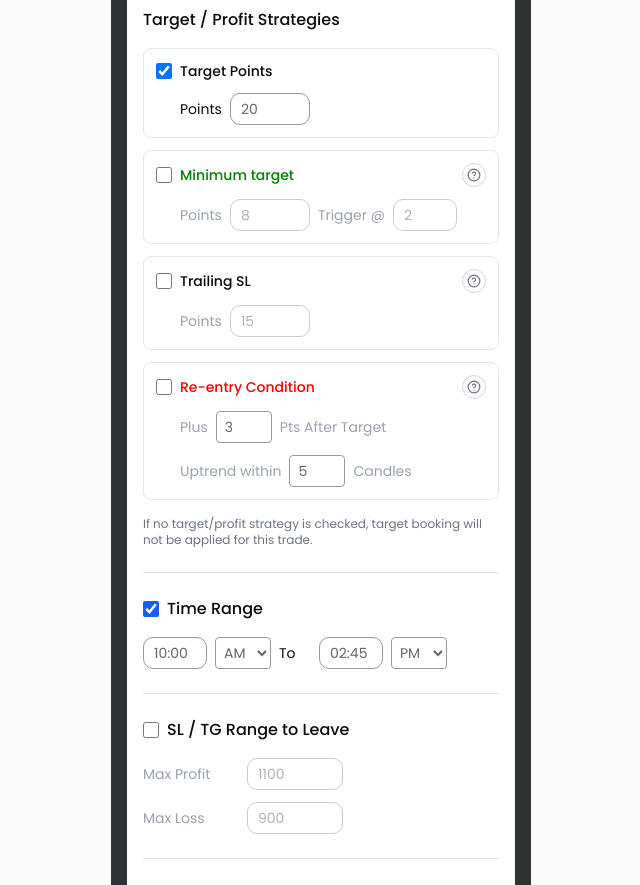
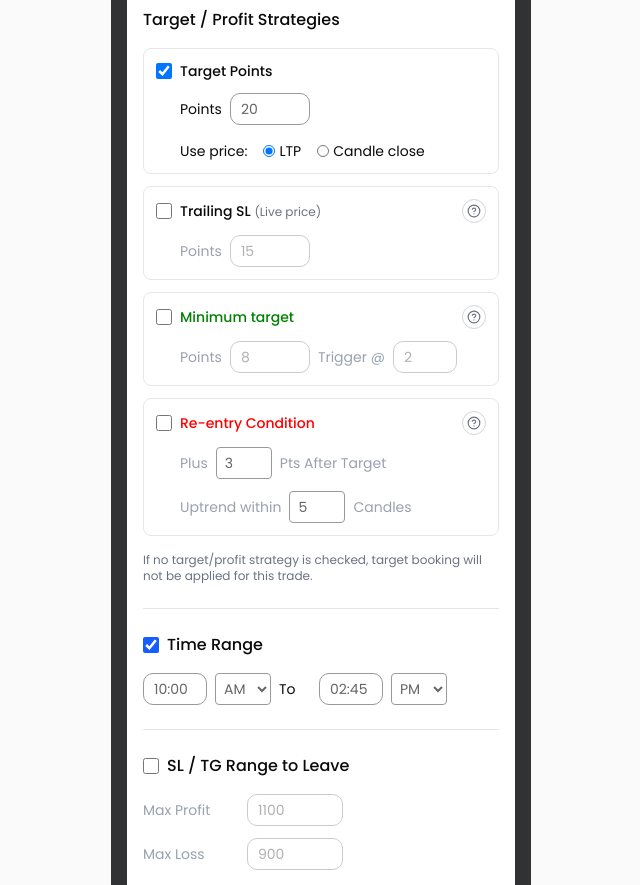
Before and after one commit to zureshm/dummytrade, a Next.js app: page /dummy/trade in a window 1280 px wide. Shown: the part 840-1725 px from the top of the page, without its empty margins (319-959 px from the left). Built offline with nearby package versions, Linux system fonts and the light colour scheme; no server answers.

Commit message:
target price option added

```diff
--- a/app/store/TradeStore.tsx
+++ b/app/store/TradeStore.tsx
@@ -1,6 +1,6 @@
 "use client";
 
-import React, { createContext, useContext, useCallback, useMemo, useRef, useState } from "react";
+import React, { createContext, useContext, useCallback, useRef, useState } from "react";
 
 type TradeSelection = {
   symbol: string;
@@ -19,11 +19,13 @@ export type WaitingTrade = {
   stopLossNumber: number;
   targetPointsEnabled: boolean;
   targetPoints: number;
+  targetMode: "live" | "candleClose";
   minToHoldEnabled: boolean;
   minToHold: number;
   minToHoldTrigger: number;
   trailingAfterTargetEnabled: boolean;
   trailingAfterTarget: number;
+  trailingMode: "live" | "candleClose";
   rangeEnabled: boolean;
   timeFrom: string;
   timeFromAmpm: string;
@@ -55,11 +57,13 @@ export type ActiveTrade = {
   stopLossNumber: number;
   targetPointsEnabled: boolean;
   targetPoints: number;
+  targetMode: "live" | "candleClose";
   minToHoldEnabled: boolean;
   minToHold: number;
   minToHoldTrigger: number;
   trailingAfterTargetEnabled: boolean;
   trailingAfterTarget: number;
+  trailingMode: "live" | "candleClose";
   trailingTrailActive: boolean;
   trailingHighWatermark?: number;
   rangeEnabled: boolean;
@@ -102,8 +106,10 @@ export type TradeHistoryItem = {
     stopLossNumberEnabled: boolean;
     targetPoints?: number;
     targetPointsEnabled: boolean;
+    targetMode?: "live" | "candleClose";
     trailingAfterTarget?: number;
     trailingAfterTargetEnabled: boolean;
+    trailingMode?: "live" | "candleClose";
     minToHold?: number;
     minToHoldEnabled: boolean;
     minToHoldTrigger?: number;
@@ -116,8 +122,10 @@ type TradeConfigSnapshotSource = {
   stopLossNumber: number;
   targetPointsEnabled: boolean;
   targetPoints: number;
+  targetMode: "live" | "candleClose";
   trailingAfterTargetEnabled: boolean;
   trailingAfterTarget: number;
+  trailingMode: "live" | "candleClose";
   minToHoldEnabled: boolean;
   minToHold: number;
   minToHoldTrigger: number;
@@ -131,8 +139,10 @@ const buildTradeConfigSnapshot = (
   stopLossNumber: trade.stopLossNumberEnabled ? trade.stopLossNumber : undefined,
   targetPointsEnabled: Boolean(trade.targetPointsEnabled),
   targetPoints: trade.targetPointsEnabled ? trade.targetPoints : undefined,
+  targetMode: trade.targetPointsEnabled ? trade.targetMode : undefined,
   trailingAfterTargetEnabled: Boolean(trade.trailingAfterTargetEnabled),
   trailingAfterTarget: trade.trailingAfterTargetEnabled ? trade.trailingAfterTarget : undefined,
+  trailingMode: trade.trailingAfterTargetEnabled ? trade.trailingMode : undefined,
   minToHoldEnabled: Boolean(trade.minToHoldEnabled),
   minToHold: trade.minToHoldEnabled ? trade.minToHold : undefined,
   minToHoldTrigger: trade.minToHoldEnabled ? trade.minToHoldTrigger : undefined,
@@ -195,7 +205,7 @@ type TradeStoreValue = {
 
 const TradeStoreContext = createContext<TradeStoreValue | null>(null);
 
-function readFormField(symbol: string, field: string, fallback: any) {
+function readFormField(symbol: string, field: string, fallback: unknown) {
   try {
     const saved = localStorage.getItem("dummy_tradeForm_" + symbol);
     if (!saved) return fallback;
@@ -270,11 +280,13 @@ export function TradeStoreProvider({
         stopLossNumber: readFormNumber(sym, "stopLossNumber", 15),
         targetPointsEnabled: readFormBool(sym, "targetPointsEnabled", true),
         targetPoints: readFormNumber(sym, "targetPoints", 20),
+        targetMode: readFormString(sym, "targetMode", "live") as "live" | "candleClose",
         minToHoldEnabled: readFormBool(sym, "minToHoldEnabled", false),
         minToHold: readFormNumber(sym, "minToHold", 8),
         minToHoldTrigger: readFormNumber(sym, "minToHoldTrigger", 2),
         trailingAfterTargetEnabled: readFormBool(sym, "trailingAfterTargetEnabled", false),
         trailingAfterTarget: readFormNumber(sym, "trailingAfterTarget", 15),
+        trailingMode: readFormString(sym, "trailingMode", "live") as "live" | "candleClose",
         rangeEnabled: readFormBool(sym, "rangeEnabled", false),
         timeFrom: readFormString(sym, "timeFrom", "10:00"),
         timeFromAmpm: readFormString(sym, "timeFromAmpm", "am"),
@@ -347,11 +359,13 @@ export function TradeStoreProvider({
       stopLossNumber: tradeToActivate.stopLossNumber,
       targetPointsEnabled: tradeToActivate.targetPointsEnabled,
       targetPoints: tradeToActivate.targetPoints,
+      targetMode: tradeToActivate.targetMode,
       minToHoldEnabled: tradeToActivate.minToHoldEnabled,
       minToHold: tradeToActivate.minToHold,
       minToHoldTrigger: tradeToActivate.minToHoldTrigger,
       trailingAfterTargetEnabled: tradeToActivate.trailingAfterTargetEnabled,
       trailingAfterTarget: tradeToActivate.trailingAfterTarget,
+      trailingMode: tradeToActivate.trailingMode,
       trailingTrailActive: false,
       trailingHighWatermark: undefined,
       rangeEnabled: tradeToActivate.rangeEnabled,
@@ -739,8 +753,7 @@ export function TradeStoreProvider({
     }
   }, []);
 
-  const value = useMemo(
-    () => ({
+  const value: TradeStoreValue = {
     selection,
     setSelection,
     forceBuyEnabled,
@@ -768,9 +781,7 @@ export function TradeStoreProvider({
     getLastStrategyCandleTime,
     setLastStrategyCandleTime,
     syncFromServer,
-    }),
-    [selection, forceBuyEnabled, waitingTrades, activeTrades, tradeHistory, syncFromServer]
-  );
+  };
 
   return (
     <TradeStoreContext.Provider value={value}>
--- a/app/trade/page.tsx
+++ b/app/trade/page.tsx
@@ -32,15 +32,18 @@ export default function TradePage() {
     setStopLossPercentage(defaults.stopLossPercentage);
     setTargetPointsEnabled(defaults.targetPointsEnabled);
     setTargetPoints(defaults.targetPoints);
+    setTargetMode((defaults.targetMode as "live" | "candleClose") || "live");
+    setTrailingMode((defaults.trailingMode as "live" | "candleClose") || "live");
+    setPriceMode((defaults.targetMode as "live" | "candleClose") || "live");
     setWaitStrategyEnabled(defaults.waitStrategyEnabled);
     setBuyOverrideSize(defaults.buyOverrideSize);
     setWaitAfterSellEnabled(defaults.waitAfterSellEnabled);
     setWaitAfterSellCandles(defaults.waitAfterSellCandles);
-    if ('sellWhenLossCandlesEnabled' in defaults) setSellWhenLossCandlesEnabled((defaults as any).sellWhenLossCandlesEnabled);
-    if ('sellWhenLossCandles' in defaults) setSellWhenLossCandles((defaults as any).sellWhenLossCandles);
+    setSellWhenLossCandlesEnabled(defaults.sellWhenLossCandlesEnabled);
+    setSellWhenLossCandles(defaults.sellWhenLossCandles);
     setMinToHoldEnabled(defaults.minToHoldEnabled);
     setMinToHold(defaults.minToHold);
-    if ('minToHoldTrigger' in defaults) setMinToHoldTrigger((defaults as any).minToHoldTrigger);
+    setMinToHoldTrigger(defaults.minToHoldTrigger);
     setTrailingAfterTargetEnabled(defaults.trailingAfterTargetEnabled);
     setTrailingAfterTarget(defaults.trailingAfterTarget);
     setRangeEnabled(defaults.rangeEnabled);
@@ -49,12 +52,12 @@ export default function TradePage() {
     setTimeTo(defaults.timeTo);
     setTimeToAmpm(defaults.timeToAmpm);
     setLotValue(defaults.lotValue);
-    if ('maxProfitLossEnabled' in defaults) setMaxProfitLossEnabled((defaults as any).maxProfitLossEnabled);
-    if ('maxProfit' in defaults) setMaxProfit((defaults as any).maxProfit);
-    if ('maxLoss' in defaults) setMaxLoss((defaults as any).maxLoss);
-    if ('reEntryAfterTargetEnabled' in defaults) setReEntryAfterTargetEnabled((defaults as any).reEntryAfterTargetEnabled);
-    if ('reEntryCandles' in defaults) setReEntryCandles((defaults as any).reEntryCandles);
-    if ('reEntryPoints' in defaults) setReEntryPoints((defaults as any).reEntryPoints);
+    setMaxProfitLossEnabled(defaults.maxProfitLossEnabled);
+    setMaxProfit(defaults.maxProfit);
+    setMaxLoss(defaults.maxLoss);
+    setReEntryAfterTargetEnabled(defaults.reEntryAfterTargetEnabled);
+    setReEntryCandles(defaults.reEntryCandles);
+    setReEntryPoints(defaults.reEntryPoints);
   };
 
   // Handle strategy change
@@ -70,6 +73,9 @@ export default function TradePage() {
   const [stopLossPercentage, setStopLossPercentage] = useState(10);
   const [targetPointsEnabled, setTargetPointsEnabled] = useState(true);
   const [targetPoints, setTargetPoints] = useState(20);
+  const [targetMode, setTargetMode] = useState<"live" | "candleClose">("live");
+  const [trailingMode, setTrailingMode] = useState<"live" | "candleClose">("live");
+  const [priceMode, setPriceMode] = useState<"live" | "candleClose">("live");
   const [waitStrategyEnabled, setWaitStrategyEnabled] = useState(false);
   const [buyOverrideSize, setBuyOverrideSize] = useState(15);
   const [waitAfterSellEnabled, setWaitAfterSellEnabled] = useState(true);
@@ -114,10 +120,7 @@ export default function TradePage() {
   }, [price, stopLossPercentage, stopLossPercentageEnabled]);
 
   useEffect(() => {
-    if (!selection?.symbol) {
-      setCurrentPrice(null);
-      return;
-    }
+    if (!selection?.symbol) return;
 
     const fetchPrice = async () => {
       const prices = await getPrices([selection.symbol]);
@@ -130,12 +133,16 @@ export default function TradePage() {
 
     const interval = setInterval(fetchPrice, 1000);
 
-    return () => clearInterval(interval);
+    return () => {
+      clearInterval(interval);
+      setCurrentPrice(null);
+    };
   }, [selection?.symbol]);
 
   useEffect(() => {
     if (!selection?.symbol) return;
 
+    const loadSavedForm = () => {
       const saved = localStorage.getItem('dummy_tradeForm_' + selection.symbol);
       if (saved) {
         const data = JSON.parse(saved);
@@ -147,6 +154,11 @@ export default function TradePage() {
         setStopLossPercentage(data.stopLossPercentage || 10);
         setTargetPointsEnabled(Boolean(data.targetPointsEnabled ?? true));
         setTargetPoints(data.targetPoints || 20);
+        const savedTargetMode = data.targetMode === "candleClose" ? "candleClose" : "live";
+        const savedTrailingMode = data.trailingMode === "candleClose" ? "candleClose" : "live";
+        setTargetMode(savedTargetMode);
+        setTrailingMode(savedTrailingMode);
+        setPriceMode(savedTargetMode);
         setWaitStrategyEnabled(Boolean(data.waitStrategyEnabled ?? false));
         setBuyOverrideSize(data.buyOverrideSize || 15);
         setWaitAfterSellEnabled(Boolean(data.waitAfterSellEnabled ?? true));
@@ -175,6 +187,8 @@ export default function TradePage() {
         setStrategy('default');
         applyStrategyDefaults('default');
       }
+    };
+    queueMicrotask(loadSavedForm);
   }, [selection?.symbol]);
 
   const saveForm = () => {
@@ -188,6 +202,8 @@ export default function TradePage() {
       stopLossPercentage,
       targetPointsEnabled,
       targetPoints,
+      targetMode,
+      trailingMode,
       minToHoldEnabled,
       minToHold,
       minToHoldTrigger,
@@ -425,6 +441,102 @@ export default function TradePage() {
                     disabled={!targetPointsEnabled}
                   />
                 </div>
+
+                <div className="flex items-center space-x-4 pl-6 pt-1">
+                  <label className={`text-sm ${targetPointsEnabled ? "" : "text-gray-400"}`}>Use price:</label>
+                  <label className={`flex items-center space-x-1 text-sm ${targetPointsEnabled ? "" : "text-gray-400"}`}>
+                    <input
+                      type="radio"
+                      name="priceMode"
+                      value="live"
+                      checked={priceMode === "live"}
+                      onChange={(e) => {
+                        const mode = e.target.value as "live" | "candleClose";
+                        setPriceMode(mode);
+                        setTargetMode(mode);
+                        setTrailingMode(mode);
+                      }}
+                      className="h-3 w-3"
+                      disabled={!targetPointsEnabled}
+                    />
+                    <span>LTP</span>
+                  </label>
+                  <label className={`flex items-center space-x-1 text-sm ${targetPointsEnabled ? "" : "text-gray-400"}`}>
+                    <input
+                      type="radio"
+                      name="priceMode"
+                      value="candleClose"
+                      checked={priceMode === "candleClose"}
+                      onChange={(e) => {
+                        const mode = e.target.value as "live" | "candleClose";
+                        setPriceMode(mode);
+                        setTargetMode(mode);
+                        setTrailingMode(mode);
+                      }}
+                      className="h-3 w-3"
+                      disabled={!targetPointsEnabled}
+                    />
+                    <span>Candle close</span>
+                  </label>
+                </div>
+              </div>
+
+              <div className="rounded-md border border-gray-200 p-3 space-y-3">
+                <div className="flex items-center justify-between">
+                  <div className="flex items-center space-x-2">
+                    <input
+                      type="checkbox"
+                      id="trailingAfterTargetEnabled"
+                      checked={trailingAfterTargetEnabled}
+                      onChange={(e) => setTrailingAfterTargetEnabled(e.target.checked)}
+                      className="h-4 w-4"
+                    />
+                    <label htmlFor="trailingAfterTargetEnabled" className="text-sm font-medium">
+                      Trailing SL <span className="text-xs text-gray-500 font-normal">({priceMode === "candleClose" ? "Candle close" : "Live price"})</span>
+                    </label>
+                  </div>
+
+                  <div className="relative">
+                    <button
+                      type="button"
+                      className="flex h-6 w-6 items-center justify-center rounded-full border border-gray-300 text-gray-500 hover:text-gray-700"
+                      onClick={() => setIsTrailingAfterInfoOpen((prev) => !prev)}
+                      aria-label="Trailing SL info"
+                    >
+                      <HelpCircle className="h-3.5 w-3.5" />
+                    </button>
+                    {isTrailingAfterInfoOpen && (
+                      <div
+                        className="absolute right-0 mt-2 w-60 rounded-md p-2 text-white shadow-lg"
+                        style={{
+                          zIndex: 9,
+                          background: "rgba(0, 0, 0, 0.8)",
+                          fontSize: "11px",
+                          lineHeight: "18px",
+                        }}
+                      >
+                        Once your primary target is hit, this trailing stop-loss keeps following price by the number of points you set. If price reverses by that amount, profits are locked automatically.
+                      </div>
+                    )}
+                  </div>
+                </div>
+
+                <div className="flex items-center space-x-2 pl-6">
+                  <label
+                    htmlFor="trailingAfterTargetValue"
+                    className={`text-sm ${trailingAfterTargetEnabled ? "" : "text-gray-400"}`}
+                  >
+                    Points
+                  </label>
+                  <Input
+                    id="trailingAfterTargetValue"
+                    type="number"
+                    value={trailingAfterTarget}
+                    onChange={(e) => setTrailingAfterTarget(Number(e.target.value) || 0)}
+                    className="w-20 h-8"
+                    disabled={!trailingAfterTargetEnabled}
+                  />
+                </div>
               </div>
 
               <div className="rounded-md border border-gray-200 p-3 space-y-3">
@@ -483,64 +595,6 @@ export default function TradePage() {
                     onChange={(e) => setMinToHoldTrigger(Number(e.target.value) || 0)}
                     className="w-16 h-8"
                     disabled={!minToHoldEnabled}
-                  />
-                </div>
-              </div>
-
-              <div className="rounded-md border border-gray-200 p-3 space-y-3">
-                <div className="flex items-center justify-between">
-                  <div className="flex items-center space-x-2">
-                    <input
-                      type="checkbox"
-                      id="trailingAfterTargetEnabled"
-                      checked={trailingAfterTargetEnabled}
-                      onChange={(e) => setTrailingAfterTargetEnabled(e.target.checked)}
-                      className="h-4 w-4"
-                    />
-                    <label htmlFor="trailingAfterTargetEnabled" className="text-sm font-medium">
-                      Trailing SL
-                    </label>
-                  </div>
-
-                  <div className="relative">
-                    <button
-                      type="button"
-                      className="flex h-6 w-6 items-center justify-center rounded-full border border-gray-300 text-gray-500 hover:text-gray-700"
-                      onClick={() => setIsTrailingAfterInfoOpen((prev) => !prev)}
-                      aria-label="Trailing SL info"
-                    >
-                      <HelpCircle className="h-3.5 w-3.5" />
-                    </button>
-                    {isTrailingAfterInfoOpen && (
-                      <div
-                        className="absolute right-0 mt-2 w-60 rounded-md p-2 text-white shadow-lg"
-                        style={{
-                          zIndex: 9,
-                          background: "rgba(0, 0, 0, 0.8)",
-                          fontSize: "11px",
-                          lineHeight: "18px",
-                        }}
-                      >
-                        Once your primary target is hit, this trailing stop-loss keeps following price by the number of points you set. If price reverses by that amount, profits are locked automatically.
-                      </div>
-                    )}
-                  </div>
-                </div>
-
-                <div className="flex items-center space-x-2 pl-6">
-                  <label
-                    htmlFor="trailingAfterTargetValue"
-                    className={`text-sm ${trailingAfterTargetEnabled ? "" : "text-gray-400"}`}
-                  >
-                    Points
-                  </label>
-                  <Input
-                    id="trailingAfterTargetValue"
-                    type="number"
-                    value={trailingAfterTarget}
-                    onChange={(e) => setTrailingAfterTarget(Number(e.target.value) || 0)}
-                    className="w-20 h-8"
-                    disabled={!trailingAfterTargetEnabled}
                   />
                 </div>
               </div>
@@ -768,11 +822,13 @@ export default function TradePage() {
                         stopLossNumber,
                         targetPointsEnabled,
                         targetPoints,
+                        targetMode,
                         minToHoldEnabled,
                         minToHold,
                         minToHoldTrigger,
                         trailingAfterTargetEnabled,
                         trailingAfterTarget,
+                        trailingMode,
                         rangeEnabled,
                         timeFrom,
                         timeFromAmpm,
--- a/lib/trade-engine.ts
+++ b/lib/trade-engine.ts
@@ -192,6 +192,10 @@ type WaitingTrade = {
 
 
 
+  targetMode: "live" | "candleClose";
+
+
+
   minToHoldEnabled: boolean;
 
 
@@ -209,6 +213,10 @@ type WaitingTrade = {
 
 
   trailingAfterTarget: number;
+
+
+
+  trailingMode: "live" | "candleClose";
 
 
 
@@ -329,6 +337,10 @@ type ActiveTrade = {
 
 
 
+  targetMode: "live" | "candleClose";
+
+
+
   minToHoldEnabled: boolean;
 
 
@@ -346,6 +358,10 @@ type ActiveTrade = {
 
 
   trailingAfterTarget: number;
+
+
+
+  trailingMode: "live" | "candleClose";
 
 
 
@@ -514,11 +530,19 @@ type TradeHistoryItem = {
 
 
 
+    targetMode?: "live" | "candleClose";
+
+
+
     trailingAfterTarget?: number;
 
 
 
     trailingAfterTargetEnabled: boolean;
+
+
+
+    trailingMode?: "live" | "candleClose";
 
 
 
@@ -606,11 +630,11 @@ const lastCandleLow: Record<string, number> = {};
 
 // Grace period after BUY: use only real-time LTP (not stale candle low/high) for SL/Target checks
 const lastBuyTimestamp: Record<string, number> = {};
-const BUY_GRACE_PERIOD_MS = 5000;
+const _BUY_GRACE_PERIOD_MS = 5000;
 
 // Grace period after minimum-target arming: ignore stale candle data for trigger check
-const trailingArmTimestamp: Record<string, number> = {};
-const TRAILING_ARM_GRACE_MS = 5000;
+const _trailingArmTimestamp: Record<string, number> = {};
+const _TRAILING_ARM_GRACE_MS = 5000;
 
 
 
@@ -1014,11 +1038,19 @@ function buildConfigSnapshot(trade: ActiveTrade): TradeHistoryItem["config"] {
 
 
 
+    targetMode: trade.targetPointsEnabled ? trade.targetMode : undefined,
+
+
+
     trailingAfterTargetEnabled: Boolean(trade.trailingAfterTargetEnabled),
 
 
 
     trailingAfterTarget: trade.trailingAfterTargetEnabled ? trade.trailingAfterTarget : undefined,
+
+
+
+    trailingMode: trade.trailingAfterTargetEnabled ? trade.trailingMode : undefined,
 
 
 
@@ -1214,6 +1246,10 @@ function activateWaitingTrade(symbol: string, entryPrice: string, logLine: strin
 
 
 
+    targetMode: trade.targetMode,
+
+
+
     minToHoldEnabled: trade.minToHoldEnabled,
 
 
@@ -1231,6 +1267,10 @@ function activateWaitingTrade(symbol: string, entryPrice: string, logLine: strin
 
 
     trailingAfterTarget: trade.trailingAfterTarget,
+
+
+
+    trailingMode: trade.trailingMode,
 
 
 
@@ -2168,6 +2208,7 @@ function updateHighWatermark(symbol: string, price: number) {
 
 
 
+// eslint-disable-next-line @typescript-eslint/no-explicit-any
 function handleStrategySignal(signal: any) {
 
 
@@ -2764,7 +2805,13 @@ function handleLtpMonitoring(ltpMap: Record<string, number>) {
 
 
 
-    // Use only real-time LTP for all SL/Target/Trailing checks.
+    const targetPrice = trade.targetMode === "candleClose" && Number.isFinite(lastCandleCloseMap[trade.symbol]) ? lastCandleCloseMap[trade.symbol] : ltp;
+
+    const trailingPrice = trade.trailingMode === "candleClose" && Number.isFinite(lastCandleCloseMap[trade.symbol]) ? lastCandleCloseMap[trade.symbol] : ltp;
+
+
+
+    // Use real-time LTP for SL/Minimum Target. Target/Trailing may use LTP or last candle close based on mode.
     // Candle high/low from strategy signals are stale (previous completed candle)
     // and would cause phantom exits on wicks that LTP polling already handles.
 
@@ -3020,7 +3067,7 @@ function handleLtpMonitoring(ltpMap: Record<string, number>) {
 
 
 
-      const peakPrice = ltp;
+      const peakPrice = trailingPrice;
 
 
 
@@ -3040,7 +3087,7 @@ function handleLtpMonitoring(ltpMap: Record<string, number>) {
 
 
 
-      const currentPrice = ltp;
+      const currentPrice = trailingPrice;
 
 
 
@@ -3056,7 +3103,7 @@ function handleLtpMonitoring(ltpMap: Record<string, number>) {
 
 
 
-        completeCycleWithoutExit(trade.symbol, String(ltp), `Trailing target hit for ₹${ltp} at ${currentTime}`);
+        completeCycleWithoutExit(trade.symbol, String(trailingPrice), `Trailing target hit for ₹${trailingPrice} at ${currentTime}`);
 
 
 
@@ -3080,13 +3127,15 @@ function handleLtpMonitoring(ltpMap: Record<string, number>) {
 
 
 
-    if (trade.targetPointsEnabled && trade.targetPoints > 0 && (ltp - entry) >= trade.targetPoints) {
+    if (trade.targetPointsEnabled && trade.targetPoints > 0 && (targetPrice - entry) >= trade.targetPoints) {
 
 
 
       const targetLevel = entry + trade.targetPoints;
 
-      const tgtExit = priceDiff >= trade.targetPoints ? ltp : targetLevel;
+      const targetPriceDiff = targetPrice - entry;
+
+      const tgtExit = targetPriceDiff >= trade.targetPoints ? targetPrice : targetLevel;
 
 
 
```
Also changed, not shown: config/strategyDefaults.ts (+30 -5 lines). Lines whose indentation alone changed are shown as unchanged.
